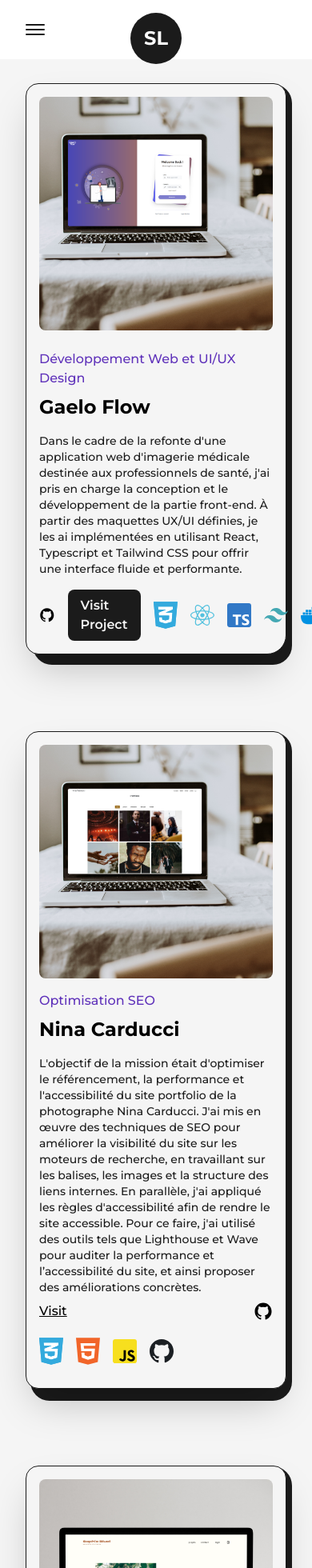
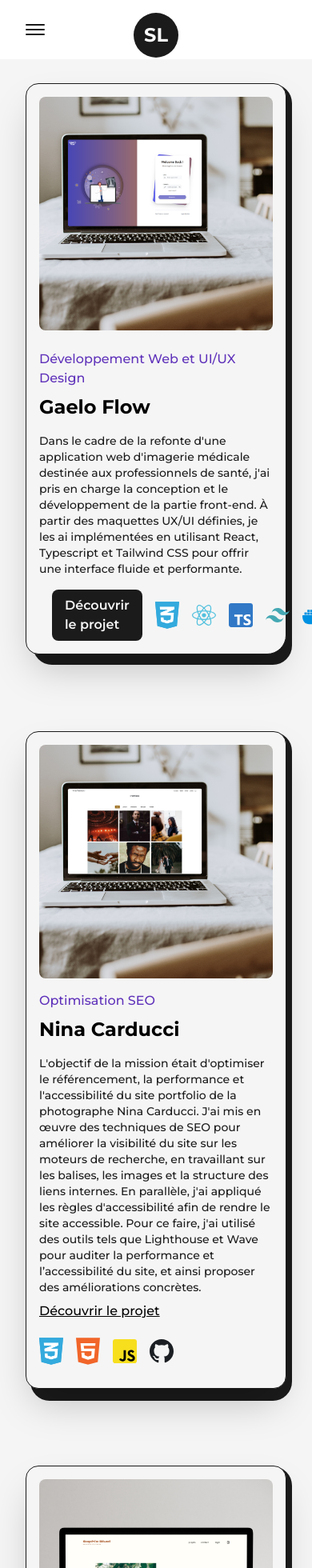
Before and after one commit to SophieLab/sophie-portfolio, a Next.js app: page /projects in a window 390 px wide. Shown: the top 1960 px of the page at 80% size. Built offline with nearby package versions, Linux system fonts and the light colour scheme.

Commit message:
Correction style logo, projects, hire me and config tailwind

```diff
--- a/src/components/AnimatedText.js
+++ b/src/components/AnimatedText.js
@@ -33,7 +33,7 @@ const AnimatedText = ({ text, className = "" }) => {
     <div className="py-2 w-full mx-auto flex flex-col items-center justify-center  text-center
     overflow-hidden sm:py-0">
       <motion.h1
-        className={`inline-block text-white dark:text-light
+        className={`inline-block text-dark dark:text-light
       text-8xl font-bold w-full capitalize  ${className} xl:text-6xl`}
         variants={quote}
         initial="hidden"
--- a/src/components/Certification.js
+++ b/src/components/Certification.js
@@ -58,8 +58,8 @@ const Certifications = () => {
                 <ul className="w-full flex flex-col items-start justify-between ml-4">
                     <Details
                         type="Certification Opquast Maîtrise de la qualité en projet web"
-                        time="2024"
-                        place="OpenClassrooms"
+                        time="2021"
+                        place="Opquast"
                     />
                     <Details
                         type="Attestation de suivi MOOC l'Atelier RGPD"
--- a/src/components/Logo.js
+++ b/src/components/Logo.js
@@ -11,7 +11,7 @@ const Logo = () => {
     <div
      className='flex flex-col items-center justify-center mt-2'>
         <MotionLink href="/"
-    className='flex items-center justify-center rounded-full w-16 h-16  bg-dark text-white dark:border-2 dark:border-solid dark:border-light
+    className='flex items-center justify-center rounded-full w-14 h-14  bg-dark text-white dark:border-2 dark:border-solid dark:border-light
     text-2xl font-bold'
     whileHover={{
       backgroundColor:["#121212", "rgba(131,58,180,1)","rgba(253,29,29,1)","rgba(252,176,69,1)","rgba(131,58,180,1)", "#121212"],
--- a/src/pages/projects.js
+++ b/src/pages/projects.js
@@ -1,7 +1,6 @@
 import AnimatedText from "@/components/AnimatedText";
-import { GithubIcon } from "@/components/Icons";
 import Layout from "@/components/Layout";
-import { motion } from "framer-motion";
+import {motion} from "framer-motion";
 import Head from "next/head";
 import Image from "next/image";
 import Link from "next/link";
@@ -16,7 +15,9 @@ import typescript from "../../public/images/svgs/ts.svg";
 import tailwind from "../../public/images/svgs/tailwind.svg";
 import github from "../../public/images/svgs/github.svg";
 import docker from "../../public/images/svgs/docker.svg";
-import Figma from "../../public/images/svgs/figma.svg";
+import figma from "../../public/images/svgs/figma.svg";
+import expressjs from "../../public/images/svgs/express.svg";
+import mongodb from "../../public/images/svgs/mongodb.svg";
 
 // Project images
 import proj1 from "../../public/images/projects/projet1.png";
@@ -24,7 +25,7 @@ import proj2 from "../../public/images/projects/projet2.png";
 import proj3 from "../../public/images/projects/projet3.png";
 import proj4 from "../../public/images/projects/projet4.png";
 import proj5 from "../../public/images/projects/projet5.png";
-import proj6 from "../../public/images/projects/projet6.png";
+import proj6 from "../../public/images/projects/projet6.png"; // Add the image for "Mon Vieux Grimoire"
 import proj7 from "../../public/images/projects/projet7.png";
 import proj8 from "../../public/images/projects/projet8.png";
 
@@ -32,16 +33,18 @@ import proj8 from "../../public/images/projects/projet8.png";
 const FramerImage = motion(Image);
 
 // Featured Project Component
-const FeaturedProject = ({ type, title, summary, img, link, github, technologies }) => (
-    <article className="relative flex w-full items-center justify-between rounded-3xl rounded-br-2xl border border-solid border-dark bg-light p-12 shadow-2xl dark:border-light dark:bg-dark lg:flex-col lg:p-8 xs:rounded-2xl xs:rounded-br-3xl xs:p-4">
-        <div className="absolute top-0 -right-3 -z-10 h-[103%] w-[101%] rounded-[2.5rem] rounded-br-3xl bg-dark dark:bg-light xs:-right-2 xs:h-[102%] xs:w-[100%] xs:rounded-[1.5rem]" />
+const FeaturedProject = ({type, title, summary, img, link, technologies}) => (
+    <article
+        className="relative flex w-full items-center justify-between rounded-3xl rounded-br-2xl border border-solid border-dark bg-light p-12 shadow-2xl dark:border-light dark:bg-dark lg:flex-col lg:p-8 xs:rounded-2xl xs:rounded-br-3xl xs:p-4">
+        <div
+            className="absolute top-0 -right-3 -z-10 h-[103%] w-[101%] rounded-[2.5rem] rounded-br-3xl bg-dark dark:bg-light xs:-right-2 xs:h-[102%] xs:w-[100%] xs:rounded-[1.5rem]"/>
         <Link href={link} target="_blank" className="w-1/2 cursor-pointer overflow-hidden rounded-lg lg:w-full">
             <FramerImage
                 src={img}
                 alt={title}
                 className="h-auto w-full"
-                whileHover={{ scale: 1.05 }}
-                transition={{ duration: 0.2 }}
+                whileHover={{scale: 1.05}}
+                transition={{duration: 0.2}}
                 sizes="(max-width: 768px) 100vw, (max-width: 1200px) 50vw, 33vw"
                 priority
             />
@@ -53,15 +56,14 @@ const FeaturedProject = ({ type, title, summary, img, link, github, technologies
             </Link>
             <p className="my-2 rounded-md font-medium text-dark dark:text-light sm:text-sm">{summary}</p>
             <div className="mt-2 flex items-center">
-                <Link href={github} target="_blank" className="w-10" aria-label="GitHub link">
-                    <GithubIcon />
-                </Link>
-                <Link href={link} target="_blank" className="ml-4 rounded-lg bg-dark p-2 px-6 text-lg font-semibold text-light dark:bg-light dark:text-dark sm:px-4 sm:text-base" aria-label="Visit Project">
-                    Visit Project
-                </Link>
+
+                <Link href={link} target="_blank"
+                      className="ml-4 rounded-lg bg-dark p-2 px-6 text-lg font-semibold text-light dark:bg-light dark:text-dark sm:px-4 sm:text-base"
+                      aria-label="Découvrir le projet">
+Découvrir le projet                </Link>
                 <div className="ml-4 flex space-x-4">
                     {technologies.map((tech, index) => (
-                        <Image key={index} src={tech} alt="Technology Icon" width={30} height={30} />
+                        <Image key={index} src={tech} alt="Technology Icon" width={30} height={30}/>
                     ))}
                 </div>
             </div>
@@ -70,36 +72,38 @@ const FeaturedProject = ({ type, title, summary, img, link, github, technologies
 );
 
 // Project Component
-const Project = ({ title, type, summary, img, link, github, technologies }) => (
-    <article className="relative flex w-full flex-col items-center justify-center rounded-2xl rounded-br-2xl border border-solid border-dark bg-light p-6 shadow-2xl dark:border-light dark:bg-dark xs:p-4">
-        <div className="absolute top-0 -right-3 -z-10 h-[103%] w-[102%] rounded-[2rem] rounded-br-3xl bg-dark dark:bg-light md:-right-2 md:w-[101%] xs:h-[102%] xs:rounded-[1.5rem]" />
+const Project = ({title, type, summary, img, link, technologies}) => (
+    <article
+        className="relative flex w-full flex-col items-center justify-center rounded-2xl rounded-br-2xl border border-solid border-dark bg-light p-6 shadow-2xl dark:border-light dark:bg-dark xs:p-4">
+        <div
+            className="absolute top-0 -right-3 -z-10 h-[103%] w-[102%] rounded-[2rem] rounded-br-3xl bg-dark dark:bg-light md:-right-2 md:w-[101%] xs:h-[102%] xs:rounded-[1.5rem]"/>
         <Link href={link} target="_blank" className="w-full cursor-pointer overflow-hidden rounded-lg">
             <FramerImage
                 src={img}
                 alt={title}
                 className="h-auto w-full"
-                whileHover={{ scale: 1.05 }}
-                transition={{ duration: 0.2 }}
+                whileHover={{scale: 1.05}}
+                transition={{duration: 0.2}}
                 sizes="(max-width: 768px) 100vw, (max-width: 1200px) 50vw, 33vw"
             />
         </Link>
         <div className="mt-4 flex w-full flex-col items-start justify-between">
-            <span className="text-xl font-medium text-primary dark:text-primaryDark lg:text-lg md:text-base">{type}</span>
+            <span
+                className="text-xl font-medium text-primary dark:text-primaryDark lg:text-lg md:text-base">{type}</span>
             <Link href={link} target="_blank" className="underline-offset-2 hover:underline">
                 <h2 className="my-2 w-full text-left text-3xl font-bold lg:text-2xl">{title}</h2>
             </Link>
             {summary && <p className="my-2 rounded-md font-medium text-dark dark:text-light sm:text-sm">{summary}</p>}
             <div className="flex w-full items-center justify-between">
-                <Link href={link} target="_blank" className="rounded text-lg font-medium underline md:text-base" aria-label={title}>
-                    Visit
+                <Link href={link} target="_blank" className="rounded text-lg font-medium underline md:text-base"
+                      aria-label={title}>
+                    Découvrir le projet
                 </Link>
-                <Link href={github} target="_blank" className="w-8 md:w-6" aria-label={title}>
-                    <GithubIcon />
-                </Link>
+
             </div>
             <div className="mt-2 flex space-x-4">
                 {technologies.map((tech, index) => (
-                    <Image key={index} src={tech} alt="Technology Icon" width={30} height={30} />
+                    <Image key={index} src={tech} alt="Technology Icon" width={30} height={30}/>
                 ))}
             </div>
         </div>
@@ -109,25 +113,26 @@ const Project = ({ title, type, summary, img, link, github, technologies }) => (
 // Projects Page Component
 const Projects = () => {
     // Array of technologies for each project
-    const technologies1 = [html, react, typescript, tailwind, docker, github, Figma];
+    const technologies1 = [html, react, typescript, tailwind, docker, github, figma];
     const technologies2 = [html, css, javascript, github];
     const technologies3 = [html, css, javascript, github];
     const technologies4 = [html, css, javascript, github];
     const technologies5 = [html, css, react, github];
-    const technologies6 = [html, react, typescript, tailwind, github, docker];
-    const technologies7 = [html, react, tailwind, github];
-    const technologies8 = [html, react, typescript, tailwind, github, docker];
+    const technologies6 = [html, react, javascript, expressjs, mongodb, github];
+    const technologies7 = [figma];
+    const technologies8 = [figma];
 
     return (
         <>
             <Head>
                 <title>Modern Portfolio Built with Nextjs | Projects Page</title>
-                <meta name="description" content="Discover the latest webapp projects created by SophieLab" />
+                <meta name="description" content="Discover the latest webapp projects created by SophieLab"/>
             </Head>
-            <TransitionEffect />
-            <main className="mb-16 flex w-full flex-col items-center justify-center dark:text-light">
-                <Layout className="pt-16">
-                    <AnimatedText text="Mes projets" className="mb-16 !text-8xl !leading-tight lg:!text-7xl sm:mb-8 sm:!text-6xl xs:!text-4xl" />
+            <TransitionEffect/>
+            <main className="mb-16 flex w-full flex-col items-center justify-center dark:text-dark">
+                <Layout className="pt-24">
+                    <AnimatedText text="Mes projets"
+                                  className="mb-16 !text-8xl !leading-tight lg:!text-7xl sm:mb-8 sm:!text-6xl xs:!text-4xl"/>
                     <div className="grid grid-cols-12 gap-24 gap-y-32 xl:gap-x-16 lg:gap-x-8 md:gap-y-24 sm:gap-x-0">
                         <div className="col-span-12">
                             <FeaturedProject
@@ -135,8 +140,7 @@ const Projects = () => {
                                 title="Gaelo Flow"
                                 summary="Dans le cadre de la refonte d'une application web d'imagerie médicale destinée aux professionnels de santé, j'ai pris en charge la conception et le développement de la partie front-end. À partir des maquettes UX/UI définies, je les ai implémentées en utilisant React, Typescript et Tailwind CSS pour offrir une interface fluide et performante."
                                 img={proj1}
-                                link="https://github.com"
-                                github="https://github.com"
+                                link="https://github.com/Pixilib/GaelO_Flow_Frontend"
                                 technologies={technologies1}
                             />
                         </div>
@@ -146,19 +150,17 @@ const Projects = () => {
                                 title="Nina Carducci"
                                 summary="L'objectif de la mission était d'optimiser le référencement, la performance et l'accessibilité du site portfolio de la photographe Nina Carducci. J'ai mis en œuvre des techniques de SEO pour améliorer la visibilité du site sur les moteurs de recherche, en travaillant sur les balises, les images et la structure des liens internes. En parallèle, j'ai appliqué les règles d'accessibilité afin de rendre le site accessible. Pour ce faire, j'ai utilisé des outils tels que Lighthouse et Wave pour auditer la performance et l’accessibilité du site, et ainsi proposer des améliorations concrètes."
                                 img={proj2}
-                                link="https://github.com"
-                                github="https://github.com/SophieLab/Nina-Carducci-Dev"
+                                link="https://github.com/SophieLab/Nina-Carducci-Dev"
                                 technologies={technologies2}
                             />
                         </div>
                         <div className="col-span-6 sm:col-span-12">
                             <Project
                                 type="Développement Web"
-                                title="Sophie Bluel - Portfolio d'architect"
+                                title="Sophie Bluel - Portfolio d'architecte"
                                 summary="Dans le cadre de ma mission en tant que développeur front-end pour l'agence ArchiWebos, j'ai été chargé de développer plusieurs fonctionnalités pour le site portfolio d'une architecte d’intérieur. Parmi mes principales missions, j'ai créé la page de présentation des travaux à partir du code HTML fourni, ainsi que la page de connexion pour l'administrateur du site, en développant le code front-end de zéro. De plus, j'ai mis en place une modale permettant d'uploader de nouveaux médias, en écrivant le code nécessaire from scratch."
                                 img={proj3}
-                                link="https://github.com"
-                                github="https://github.com/SophieLab/Portfolio-architecte-sophie-bluel"
+                                link="https://github.com/SophieLab/Portfolio-architecte-sophie-bluel"
                                 technologies={technologies3}
                             />
                         </div>
@@ -168,19 +170,17 @@ const Projects = () => {
                                 title="Booki, agence de voyage"
                                 summary="Dans le cadre de mon alternance chez la start-up Booki, j'ai été chargé d'intégrer l'interface du site permettant de trouver des hébergements et des activités. Pour ce faire, j'ai utilisé du HTML et du CSS en suivant la maquette fournie sur Figma. J'ai construit le squelette HTML du site et utilisé Flexbox pour la mise en page, ce qui m'a permis de créer une structure flexible et facilement adaptable. J'ai également intégré des media queries pour rendre le site responsive et adapté à tous les types d'écrans."
                                 img={proj4}
-                                link="https://github.com"
-                                github="https://github.com"
+                                link="https://github.com/SophieLab/Portfolio-architecte-sophie-bluel"
                                 technologies={technologies4}
                             />
                         </div>
                         <div className="col-span-6 sm:col-span-12">
                             <Project
-                                type="Développement Front-end"
+                                type="Développement Web"
                                 title="Kasa, spécialiste de la location entre particuliers en France"
                                 summary="Pour la refonte du site Kasa, j'ai développé une application de location immobilière en React. L'application suit une architecture Single Page Application (SPA), avec le routage géré par React Router. J'ai créé des composants réutilisables pour chaque fonctionnalité, ce qui permet une gestion modulaire et flexible de l'application. L'objectif était de garantir une interface fluide et dynamique, tout en assurant une bonne organisation du code pour faciliter son évolution future."
                                 img={proj5}
-                                link="https://github.com"
-                                github="https://github.com/SophieLab/booki-starter-codehttps://github.com/SophieLab/booki-starter-code"
+                                link="https://github.com/SophieLab/kasa"
                                 technologies={technologies5}
                             />
                         </div>
@@ -188,29 +188,31 @@ const Projects = () => {
                             <Project
                                 type="Développement Back-end"
                                 title="Mon Vieux Grimoire"
+                                summary="
+Dans le cadre de ce projet freelance, j'ai développé le back-end du site Mon Vieux
+                                Grimoire pour la chaîne de librairies. J'ai utilisé Node.js et Express pour créer l'API et gérer une base de données MongoDB. L'architecture du projet a été pensée de manière modulaire, avec une séparation claire entre la logique métier, le routage et les middlewares. J'ai sécurisé l'application à l'aide de solutions comme Helmet et Bcrypt. Enfin, pour respecter les bonnes pratiques du Green Code, j'ai optimisé les images téléchargées par les utilisateurs grâce à un middleware utilisant la bibliothèque Sharp."
                                 img={proj6}
-                                link="https://github.com"
-                                github="https://github.com"
+                                link="https://github.com/SophieLab/mon-vieux-grimoire"
                                 technologies={technologies6}
                             />
                         </div>
                         <div className="col-span-6 sm:col-span-12">
                             <Project
-                                type="Développement Front-end"
-                                title="App React"
+                                type="UI/UX Design"
+                                title="Refonte du site internet pour la Maison Des Bibie's "
+                                summary="J'ai participé à la refonte du site internet et à la création des supports de communication pour la Maison des Bibies, un réseau de micro-crèches à Montauban. L'objectif était de moderniser des supports obsolètes. Durant six mois, en collaboration avec les porteurs de projet, j'ai intégré le pôle communication, contribuant à l'identité visuelle et à la réalisation des prototypes du site. Cette expérience m'a permis de mettre en pratique mes compétences en ui/ux design."
                                 img={proj7}
-                                link="https://github.com"
-                                github="https://github.com"
+                                link="https://lamaisondesbibies.fr/"
                                 technologies={technologies7}
                             />
                         </div>
                         <div className="col-span-6 sm:col-span-12">
                             <Project
                                 type="Développement Web"
-                                title="Dev Dreaming"
+                                title="Création d'un prototype pour l'application MADI"
+                                summary="Dans le cadre d'un projet d'étude, j'ai réalisé un prototypage pour l'application MADI, une intelligence artificielle couplée à l'implant Neuralink. L'objectif était de créer un prototype rassurant pour l'utilisateur. J'ai créé les wireframes et prototypes de l'application, en suivant un scénario utilisateur et une charte graphique donnée. J'ai également rédigé et réalisé les protocoles de tests utilisateurs pour valider l'expérience."
                                 img={proj8}
                                 link="https://"
-                                github="https://github.com"
                                 technologies={technologies8}
                             />
                         </div>
--- a/tailwind.config.js
+++ b/tailwind.config.js
@@ -19,20 +19,35 @@ module.exports = {
         light: "#f5f5f5", // Couleur claire
         primary: "#5f32ba", // Couleur principale
         primaryDark: "#58E6D9", // Couleur principale en mode sombre
+        fuchsia: "#D5006D", // Couleur fuchsia pour l'effet de soleil
+        turquoise: "#58E6D9", // Bleu turquoise
       },
       animation: {
         "gradient-animate": "gradient 15s ease infinite", // Animation pour l'effet de gradient
+        "sun-ray": "sunRay 3s ease-out infinite", // Animation pour l'effet de soleil avec des rayons
         first: "moveVertical 30s ease infinite",
         second: "moveInCircle 20s reverse infinite",
         third: "moveInCircle 40s linear infinite",
         fourth: "moveHorizontal 40s ease infinite",
         fifth: "moveInCircle 20s ease infinite",
+        "spin-slow": "spin 8s linear infinite", // Animation de rotation lente
       },
       keyframes: {
         gradient: {
           "0%": { backgroundPosition: "0% 50%" },
           "50%": { backgroundPosition: "100% 50%" },
           "100%": { backgroundPosition: "0% 50%" },
+        },
+        sunRay: {
+          "0%": {
+            boxShadow: "0 0 15px rgba(255,255,255,0.5), 0 0 25px rgba(255,255,255,0.4), 0 0 35px rgba(255,255,255,0.3), 0 0 45px rgba(255,255,255,0.2)",
+          },
+          "50%": {
+            boxShadow: "0 0 25px rgba(255,255,255,0.7), 0 0 35px rgba(255,255,255,0.6), 0 0 50px rgba(255,255,255,0.5), 0 0 70px rgba(255,255,255,0.4)",
+          },
+          "100%": {
+            boxShadow: "0 0 15px rgba(255,255,255,0.5), 0 0 25px rgba(255,255,255,0.4), 0 0 35px rgba(255,255,255,0.3), 0 0 45px rgba(255,255,255,0.2)",
+          },
         },
         moveHorizontal: {
           "0%": {
@@ -70,6 +85,22 @@ module.exports = {
       },
       backgroundImage: {
         'gradient-animated': 'linear-gradient(45deg, #f056c7, #58e6d9, #5f32ba)', // Définition du gradient animé
+        circularLight:
+            "repeating-radial-gradient(rgba(0,0,0,0.4) 2px,#f5f5f5 5px,#f5f5f5 100px)", // Dégradé circulaire clair
+        circularDark:
+            "repeating-radial-gradient(rgba(255,255,255,0.5) 2px,#1b1b1b 8px,#1b1b1b 100px)", // Dégradé circulaire sombre
+        circularLightLg:
+            "repeating-radial-gradient(rgba(0,0,0,0.4) 2px,#f5f5f5 5px,#f5f5f5 80px)", // Grand dégradé circulaire clair
+        circularDarkLg:
+            "repeating-radial-gradient(rgba(255,255,255,0.5) 2px,#1b1b1b 8px,#1b1b1b 80px)", // Grand dégradé circulaire sombre
+        circularLightMd:
+            "repeating-radial-gradient(rgba(0,0,0,0.4) 2px,#f5f5f5 5px,#f5f5f5 60px)", // Dégradé circulaire moyen clair
+        circularDarkMd:
+            "repeating-radial-gradient(rgba(255,255,255,0.5) 2px,#1b1b1b 8px,#1b1b1b 60px)", // Dégradé circulaire moyen sombre
+        circularLightSm:
+            "repeating-radial-gradient(rgba(0,0,0,0.4) 2px,#f5f5f5 5px,#f5f5f5 40px)", // Petit dégradé circulaire clair
+        circularDarkSm:
+            "repeating-radial-gradient(rgba(255,255,255,0.5) 2px,#1b1b1b 8px,#1b1b1b 40px)", // Petit dégradé circulaire sombre
       },
       boxShadow: {
         "3xl": "0 15px 15px 1px rgba(80,230,217, 0.4)", // Ombre supplémentaire pour un effet de profondeur
```
Also changed, not shown: src/components/BackgroundGradientAnimation.js (+13 -5 lines), src/components/HireMe.js (+7 -7 lines), src/components/Icons.js (+1 -54 lines), src/components/Navbar.js (+22 -23 lines), src/pages/articles.js (+31 -26 lines), src/pages/index.js (+2 -10 lines), 1 other file (tests, documents, lock files or other folders).
